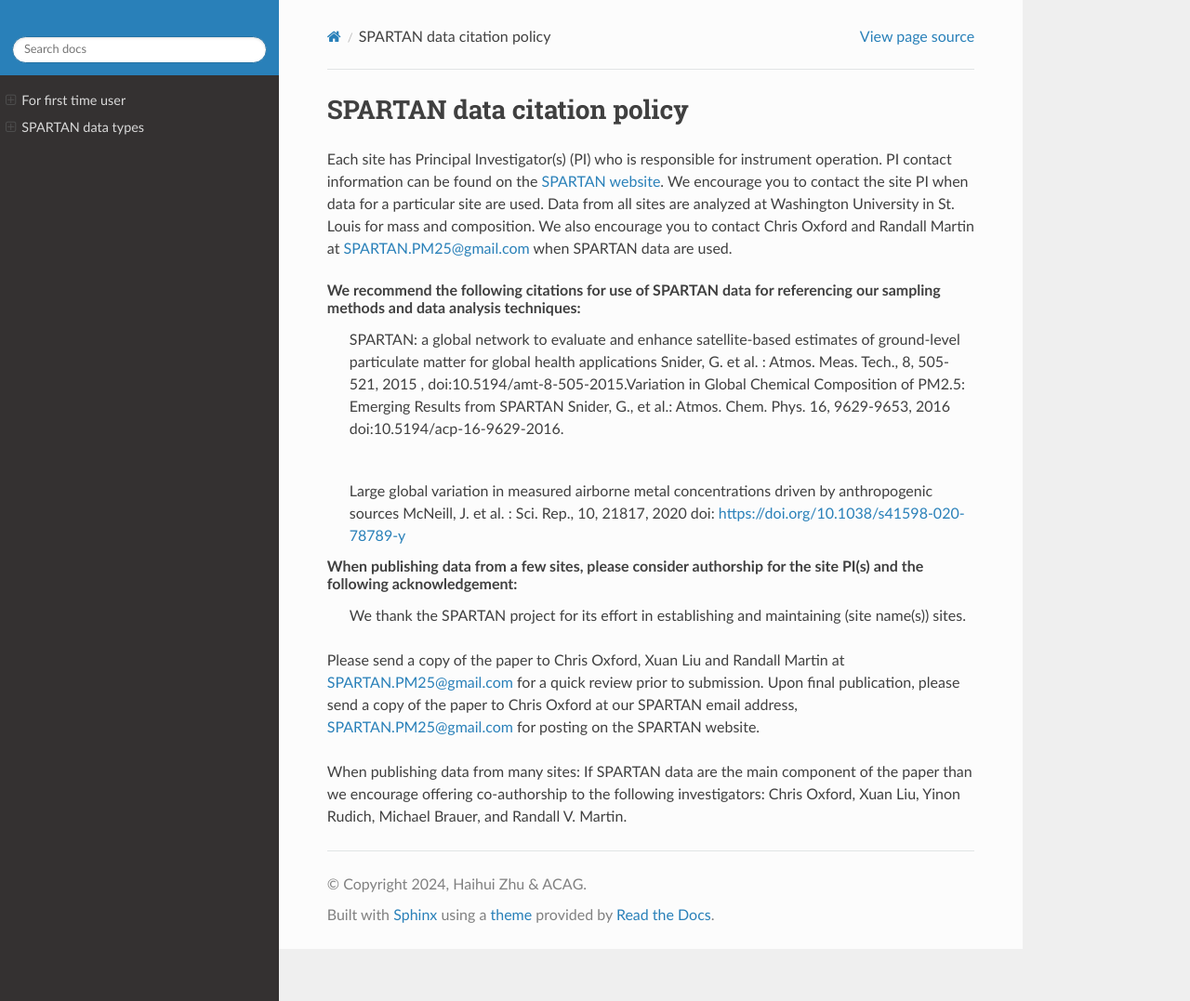
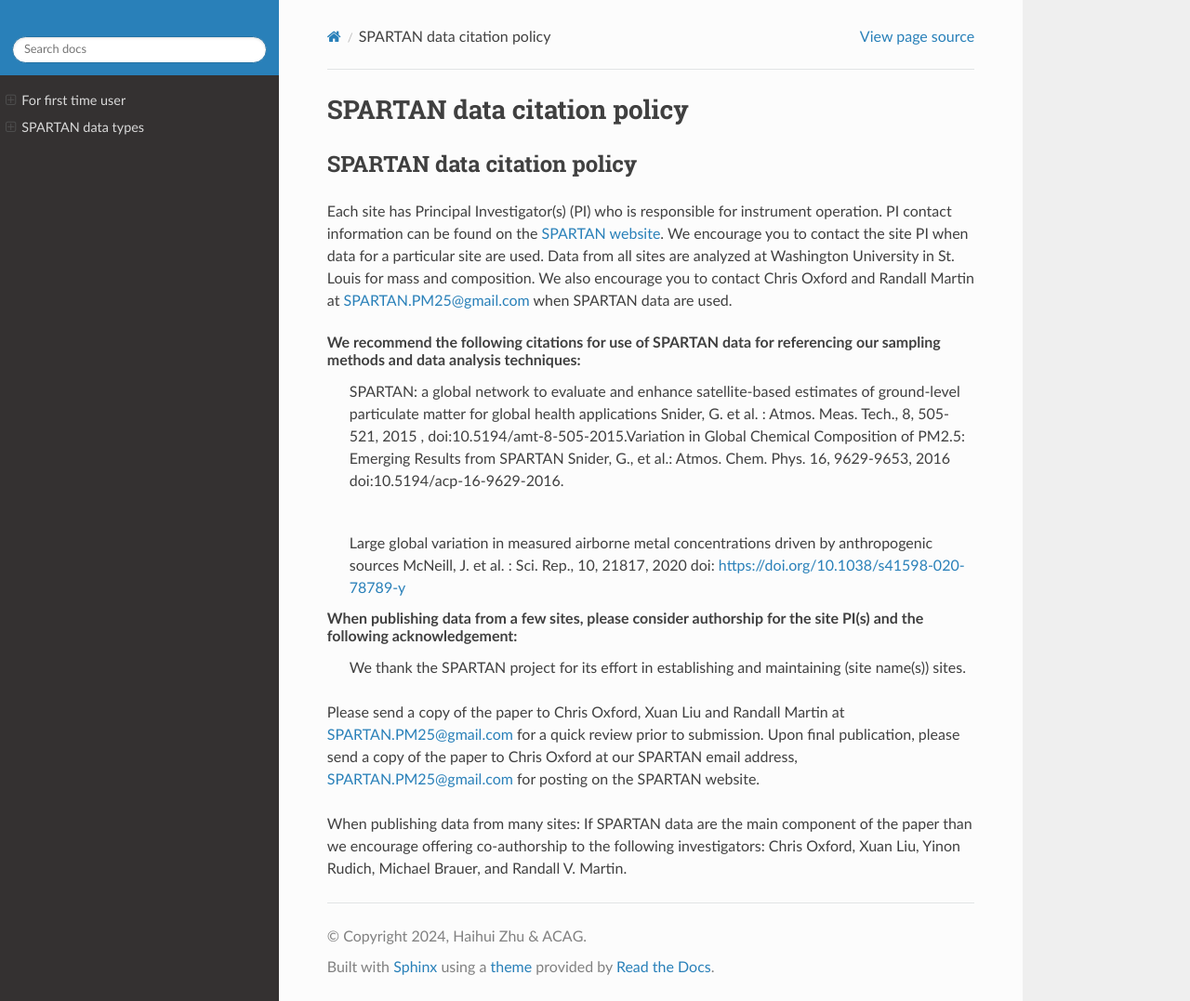
Before and after one commit to Atmospheric-Composition-Analysis-Group/spartan-cloud, a Sphinx documentation site: the page built from docs/source/citation.rst, in a window 1280 px wide and 1077 px high. Shown: the whole window at 93% size. Built offline with Sphinx 7.4.7 and the Read the Docs theme 2.0.0, drawn with Linux system fonts in a browser that asks for light colours.

Commit message:
Update citation.rst

```diff
--- a/docs/source/citation.rst
+++ b/docs/source/citation.rst
@@ -1,4 +1,5 @@
-
+SPARTAN data citation policy
+=====
 .. _citation-policy:
 SPARTAN data citation policy
 ----------------
```
